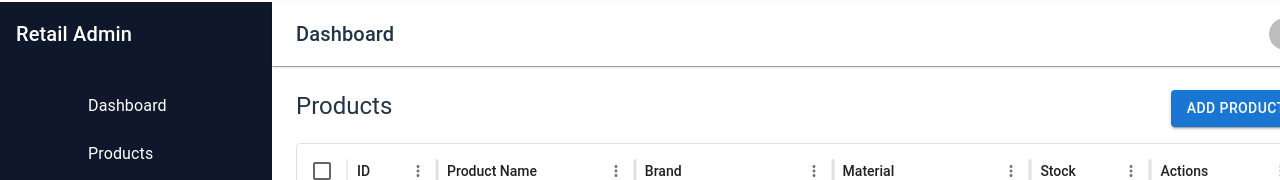
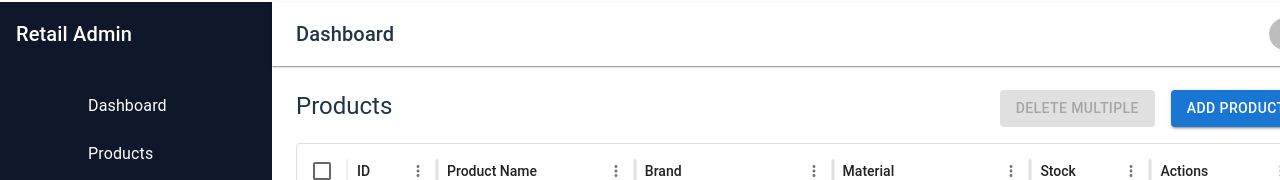
Before and after one commit to surajdoke-tech/retail-inventory-system, a React (Vite) app in the folder ris-frontend/: page / in a window 1280 px wide. Shown: the top 180 px of the page. Built offline with nearby package versions, Linux system fonts and the light colour scheme; some icons are missing.

Commit message:
Added bulk delete functionality for products

```diff
--- a/ris-frontend/src/pages/Products.jsx
+++ b/ris-frontend/src/pages/Products.jsx
@@ -28,14 +28,22 @@ function Products() {
         <>
           <IconButton
             color="primary"
-            onClick={() => handleEdit(params.row)}
+            disabled={selectedRows.length > 1}
+            onClick={(event) => {
+              event.stopPropagation();
+              handleEdit(params.row);
+            }}
           >
             <EditIcon />
           </IconButton>
 
           <IconButton
             color="error"
-            onClick={() => handleDeleteClick(params.row.id)}
+            disabled={selectedRows.length > 1}
+            onClick={(event) => {
+              event.stopPropagation();
+              handleDeleteClick(params.row.id);
+            }}
           >
             <DeleteIcon />
           </IconButton>
@@ -66,6 +74,7 @@ function Products() {
 
   // DELETE DATA
   const [deleteId, setDeleteId] = useState(null);
+  const [selectedRows, setSelectedRows] = useState([]);
 
   // HANDLE DIALOG BOX STATE
   const [open, setOpen] = useState(false);
@@ -77,6 +86,7 @@ function Products() {
   // HANDLE DAILOG BOX
   const handleOpen = () => setOpen(true);
   const handleClose = () => setOpen(false);
+
 
   // HANDLE DATA CHANGE
   const handleChange = (e) => {
@@ -141,6 +151,8 @@ function Products() {
 
   const handleDeleteConfirm = () => {
 
+    if(selectedRows.length === 0) {
+
       const filteredProducts = products.filter(
         (product) => product.id !== deleteId
       );
@@ -149,11 +161,32 @@ function Products() {
 
       setDeleteOpen(false);
       setDeleteId(null);
+
+    }
+    else {
+
+      const filteredProducts = products.filter(
+        (product) => !selectedRows.includes(product.id)
+      );
+
+      setProducts(filteredProducts);
+
+      setSelectedRows([]);
+      setDeleteOpen(false);
+
+    }
+
   };
 
   const handleDeleteCancel = () => {
     setDeleteOpen(false);
     setDeleteId(null);
+  };
+
+  const handleBulkDelete = () => {
+
+    setDeleteOpen(true);
+
   };
 
 
@@ -172,9 +205,21 @@ function Products() {
           Products
         </Typography>
 
+        <Box sx={{ display: 'flex', gap: 2 }} >
+          <Button
+            variant="contained"
+            color="error"
+            sx={{ ml: 2 }}
+            disabled={selectedRows.length <= 1}
+            onClick={handleBulkDelete}
+          >
+            Delete Multiple
+          </Button>
+
           <Button variant="contained" onClick={handleOpen}>
             Add Product
           </Button>
+        </Box>
       </Box>
 
       <Box sx={{ height: 400, width: "100%" }}>
@@ -183,6 +228,10 @@ function Products() {
           columns={columns}
           pageSizeOptions={[5, 10]}
           checkboxSelection
+          disableRowSelectionOnClick
+          onRowSelectionModelChange={(selectionModel) => {
+            setSelectedRows(Array.from(selectionModel.ids));
+          }}
         />
       </Box>
 
```
Lines whose indentation alone changed are shown as unchanged.
